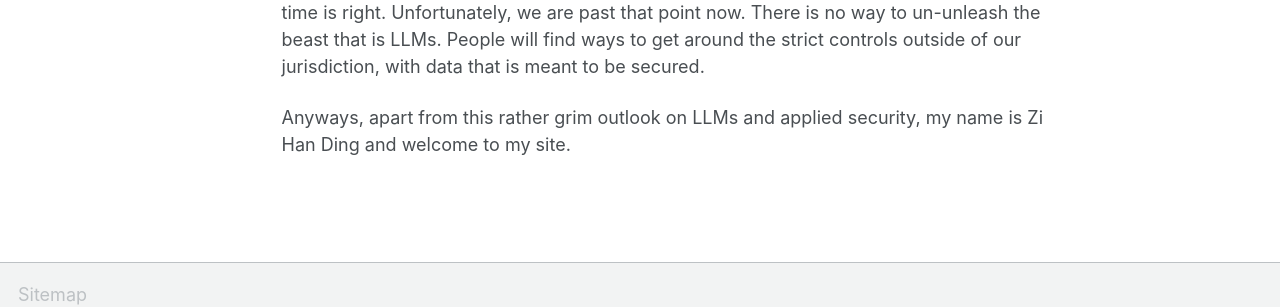
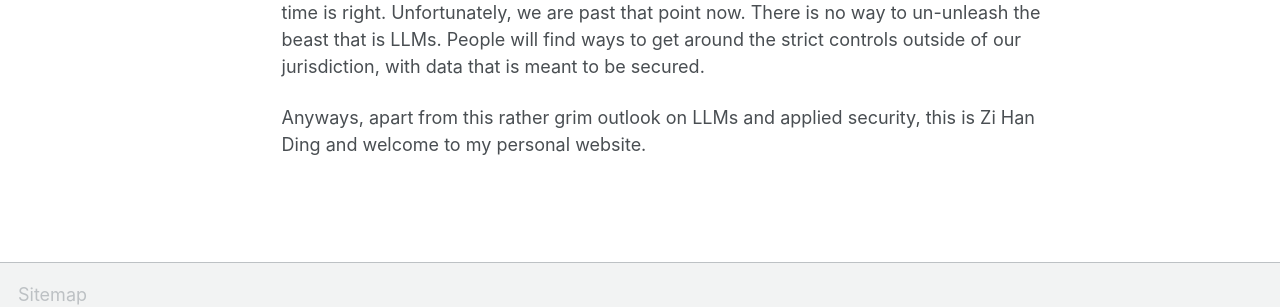
Before and after one commit to ziHanDing579/ziHanDing579.github.io, a Jekyll site: the page built from _pages/about.md, in a window 1280 px wide and 1154 px high. Shown: the part 754-1061 px from the top of the window. Built offline with Jekyll 4.4.1, drawn with Linux system fonts in a browser that asks for light colours; some web fonts are replaced; a script bundle is joined from its source files by our own code; library files that are not in the unit come from our copies.

Commit message:
added minor adjustments to the about markdown

```diff
--- a/_pages/about.md
+++ b/_pages/about.md
@@ -15,4 +15,4 @@ From a technical perspective, this is challenging. The LLM is a supersized black
 
 From a security perspective, one might suggest to simply put stricter controls until the time is right. Unfortunately, we are past that point now. There is no way to un-unleash the beast that is LLMs. People will find ways to get around the strict controls outside of our jurisdiction, with data that is meant to be secured.
 
-Anyways, apart from this rather grim outlook on LLMs and applied security, my name is Zi Han Ding and welcome to my site.
+Anyways, apart from this rather grim outlook on LLMs and applied security, this is Zi Han Ding and welcome to my personal website.
```
